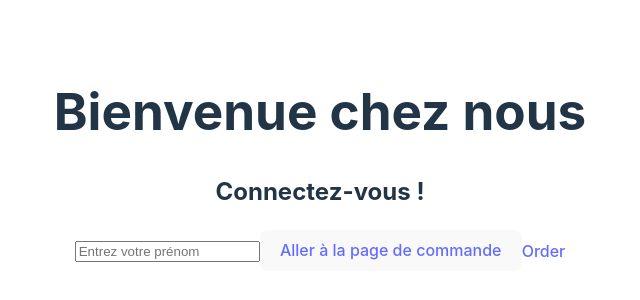
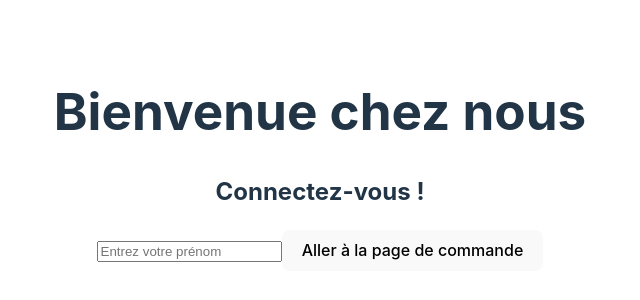
Before and after one commit to KimyPoly/crazy-burger, a React (Vite) app: page / in a window 1280 px wide. Shown: the part 240-540 px from the top of the page, without its empty margins (320-960 px from the left). Built offline with nearby package versions, Linux system fonts and the light colour scheme.

Commit message:
✨ F02 : ORDER  > Ajout de l'affichage du username

```diff
--- a/src/App.jsx
+++ b/src/App.jsx
@@ -8,8 +8,8 @@
   return (
     <Routes>
       <Route path="/" element={<LoginPage/>}/>
-      <Route path="/order" element={<OrderPage />} />
-      <Route path="*" element={<ErrorPage />} />
+      <Route path="/order/:username" element={<OrderPage/>} />
+      <Route path="*" element={<ErrorPage/>} />
     </Routes>
   )
  }
--- a/src/components/pages/login/LoginForm.jsx
+++ b/src/components/pages/login/LoginForm.jsx
@@ -1,21 +1,23 @@
 import React, {useState} from 'react'
-import { Link } from "react-router-dom";
+import { Link, useNavigate } from "react-router-dom";
 
 
 export default function LoginForm() {
   //state
   const [inputValue, setInputValue] = useState("")
+  const navigate = useNavigate()
+
 
   //comportements
   const handleSubmit = (event) => {
     event.preventDefault()
-    alert(`Bonjour ${inputValue}`)
     setInputValue("")
+    navigate(`order/${inputValue}`)
   }
   const handleChange = (event) => {
     setInputValue(event.target.value)
   }
-
+  //affichage
   return (
     <form action="submit" onSubmit={handleSubmit}>
     <h1>Bienvenue chez nous </h1>
@@ -25,8 +27,7 @@
               type="text"
               placeholder="Entrez votre prénom"
               required/>
-      <button><Link to="/order">Aller à la page de commande</Link></button>
-      <Link to="/order">Order</Link>
+      <button>Aller à la page de commande</button>
     </form>
   )
 }
--- a/src/components/pages/order/OrderPage.jsx
+++ b/src/components/pages/order/OrderPage.jsx
@@ -1,9 +1,14 @@
-import { Link } from "react-router-dom";
+import { Link, useParams } from "react-router-dom";
 
 export default function OrderPage() {
+  //state
+ const {username} = useParams()
+  // comportement
+
+  // affichage
   return (
     <div>
-      <h1>Bonjour</h1>
+      <h1>Bonjour {username}</h1>
       <Link to="/"><button>Déconnexion</button></Link>
     </div>
   )
```
